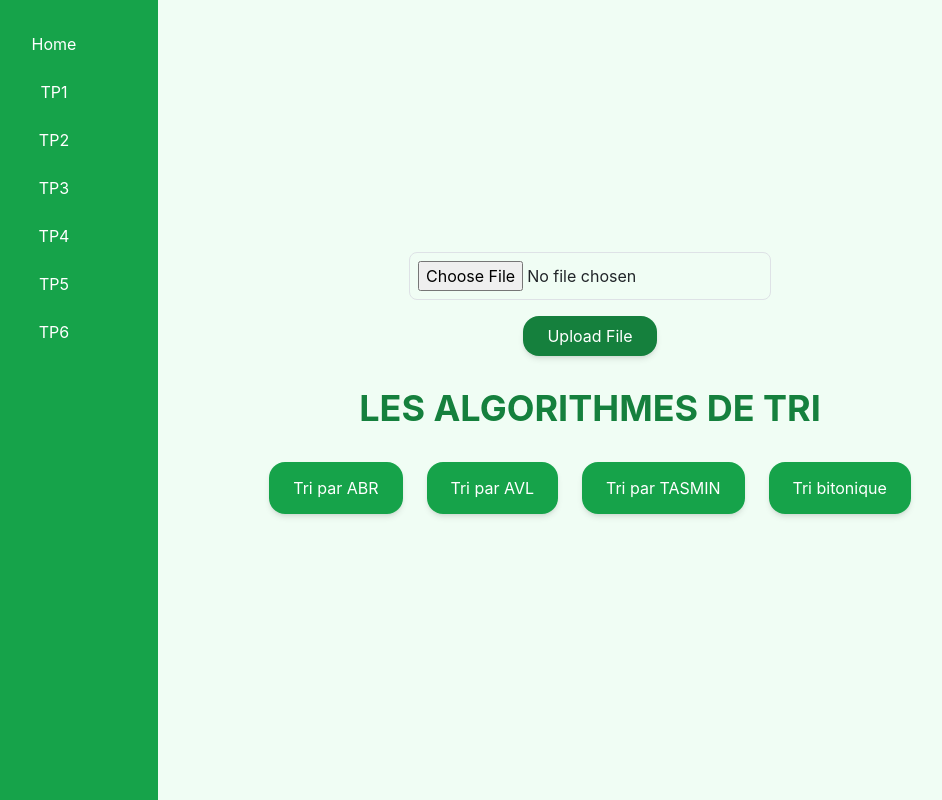
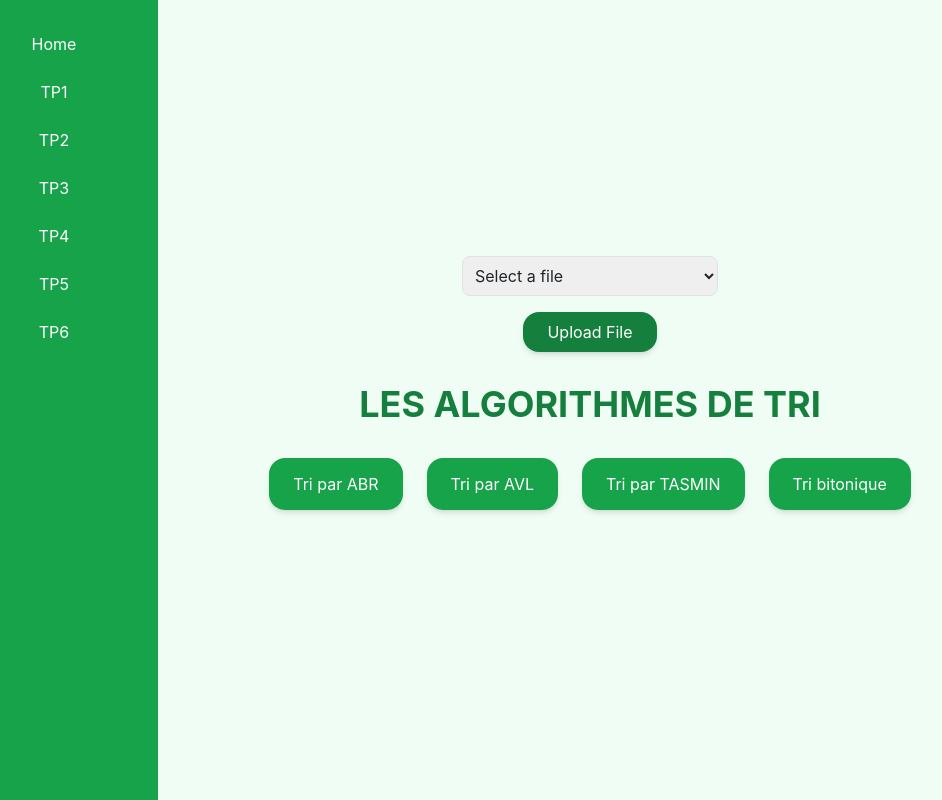
Before and after one commit to Imen-ys/TP_ALGO, a React (Create React App) app in the folder frontend/: page /tp3 in a window 1280 px wide. Shown: the whole page, without its empty margins (50-992 px from the left). Built offline with nearby package versions, Linux system fonts and the light colour scheme.

Commit message:
Chnge the APP

```diff
--- a/frontend/src/Compentes/TP3/HomePageOfTp3/HomePageOfTp3.jsx
+++ b/frontend/src/Compentes/TP3/HomePageOfTp3/HomePageOfTp3.jsx
@@ -1,17 +1,30 @@
 import { useState } from "react";
 import {NavBar} from '../../index';
+
 const HomePageOfTP3 = ({ onUploadComplete }) => {
-  const [selectedFile, setSelectedFile] = useState(null);
+  const [selectedFile, setSelectedFile] = useState("");
   const BACKEND_URL = "https://tp-algo-j0wl.onrender.com"
+
+  // Predefined list of text files
+  const textFiles = [
+    "1 2 8 4 2 0 2 5 7 9",
+    "9 7 3 2 1 ",
+    "5 3 8 6 2 7 4 1",
+    "10 20 15 25 30 5",
+    "12 11 13 14 15 10",
+  ];
+
   const handleFileChange = (e) => {
-    setSelectedFile(e.target.files[0]);
+    setSelectedFile(e.target.value);
   };
 
   const handleUpload = async (type) => {
     if (!selectedFile) return alert("Please select a file first!");
 
+    // Since we're not actually uploading a file from the user's computer,
+    // we'll send the filename to the backend instead
     const formData = new FormData();
-    formData.append("file", selectedFile);
+    formData.append("filename", selectedFile);
 
     const url =
     type === "abr"
@@ -48,11 +61,16 @@ const HomePageOfTP3 = ({ onUploadComplete }) => {
     <NavBar/>
     <div className="min-h-screen bg-green-50 flex flex-col items-center justify-center p-8">
       <div className="mb-8 flex flex-col items-center">
-        <input
-          type="file"
+        <select
+          value={selectedFile}
           onChange={handleFileChange}
-          className="mb-3 border border-green-400 rounded-lg p-2 focus:outline-none focus:ring-2 focus:ring-green-500"
-        />
+          className="mb-3 border border-green-400 rounded-lg p-2 focus:outline-none focus:ring-2 focus:ring-green-500 w-64"
+        >
+          <option value="" disabled>Select a file</option>
+          {textFiles.map((file, index) => (
+            <option key={index} value={file}>{file}</option>
+          ))}
+        </select>
         <button
             onClick={() => handleUpload("abr")}
             className="px-6 py-2 bg-green-700 text-white rounded-2xl shadow-md hover:bg-green-800 transition-all duration-200"
@@ -92,15 +110,6 @@ const HomePageOfTP3 = ({ onUploadComplete }) => {
         </a>
         </button>
 
-        {/* <button onClick={() => handleUpload("tasmax")}>
-          <a
-            href="/tp3/Tritasmax"
-            className="px-6 py-3 bg-green-600 text-white rounded-2xl shadow-md hover:bg-green-700 transition-all duration-200"
-          >
-            Tri par TASMAX
-          </a>
-        </button> */}
-
         <button onClick={() => handleUpload("bitonique")}>
           <a
             href="/tp3/TriBitonique"
```
